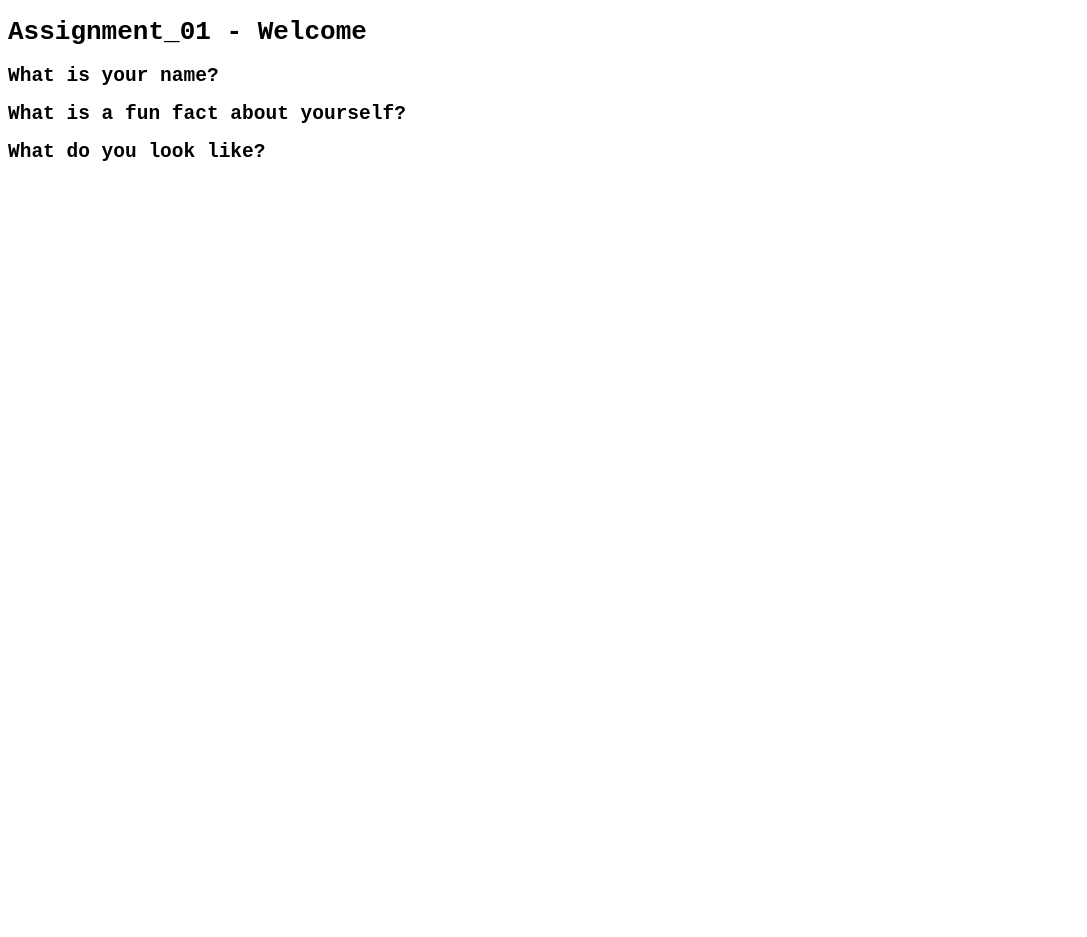
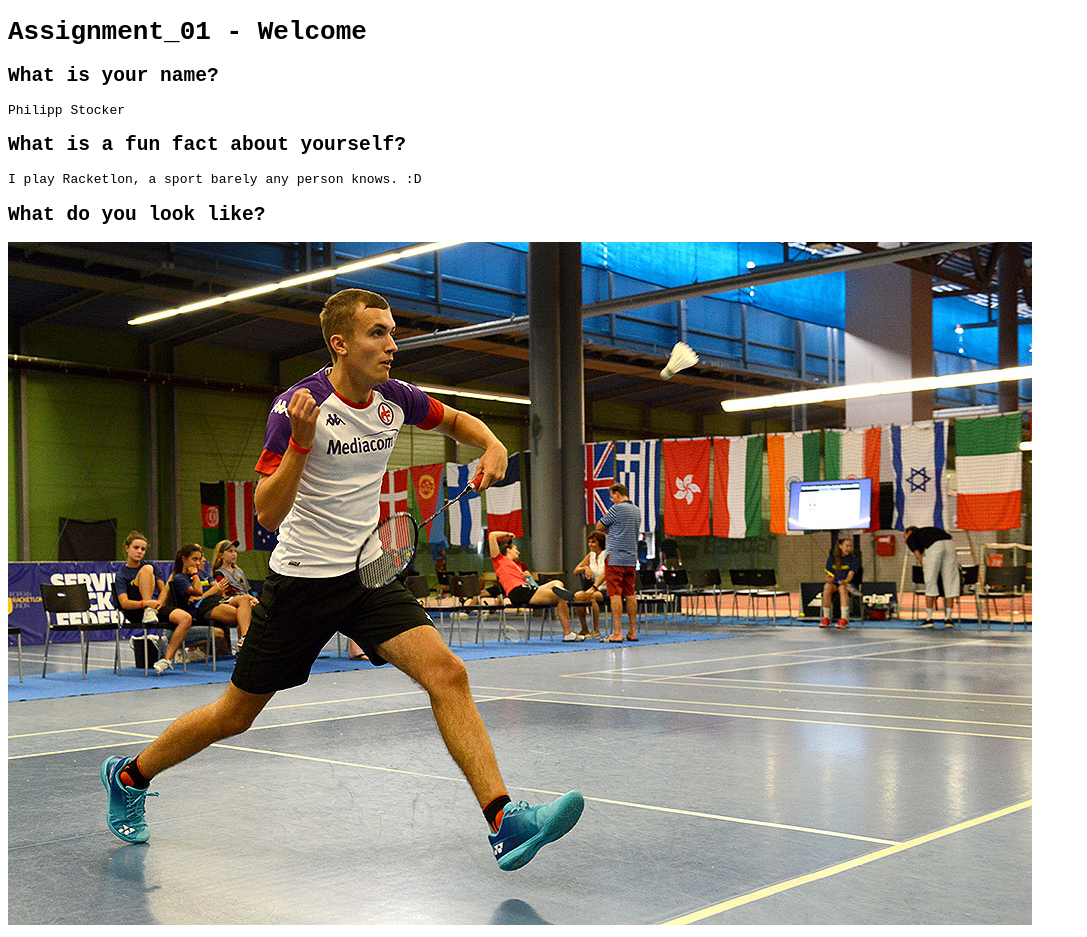
Before and after one commit to webprogplus/assignment-01-pstocker14, a plain HTML site: page index.html in a window 1280 px wide. Shown: the whole page, without its empty margins (0-1087 px from the left). Before the commit the page ends 800 px from the top, so only its background shows below. Drawn offline with Linux system fonts and the light colour scheme.

Commit message:
finished TODOs

```diff
--- a/index.html
+++ b/index.html
@@ -10,16 +10,16 @@
 
     <h2>What is your name?</h2>
     <p>
-      <!-- TODO(you): Enter your answer here -->
+      Philipp Stocker
     </p>
 
     <h2>What is a fun fact about yourself?</h2>
     <p>
-      <!-- TODO(you): Enter your answer here -->
+      I play Racketlon, a sport barely any person knows. :D
     </p>
 
     <h2>What do you look like?</h2>
-    <!-- TODO(you): Add a picture of yourself or of something that represents yourself. -->
+    <img src="me_bad.jpg">
 
   </body>
 </html>
```
Also changed, not shown: me_bad.jpg (added).
